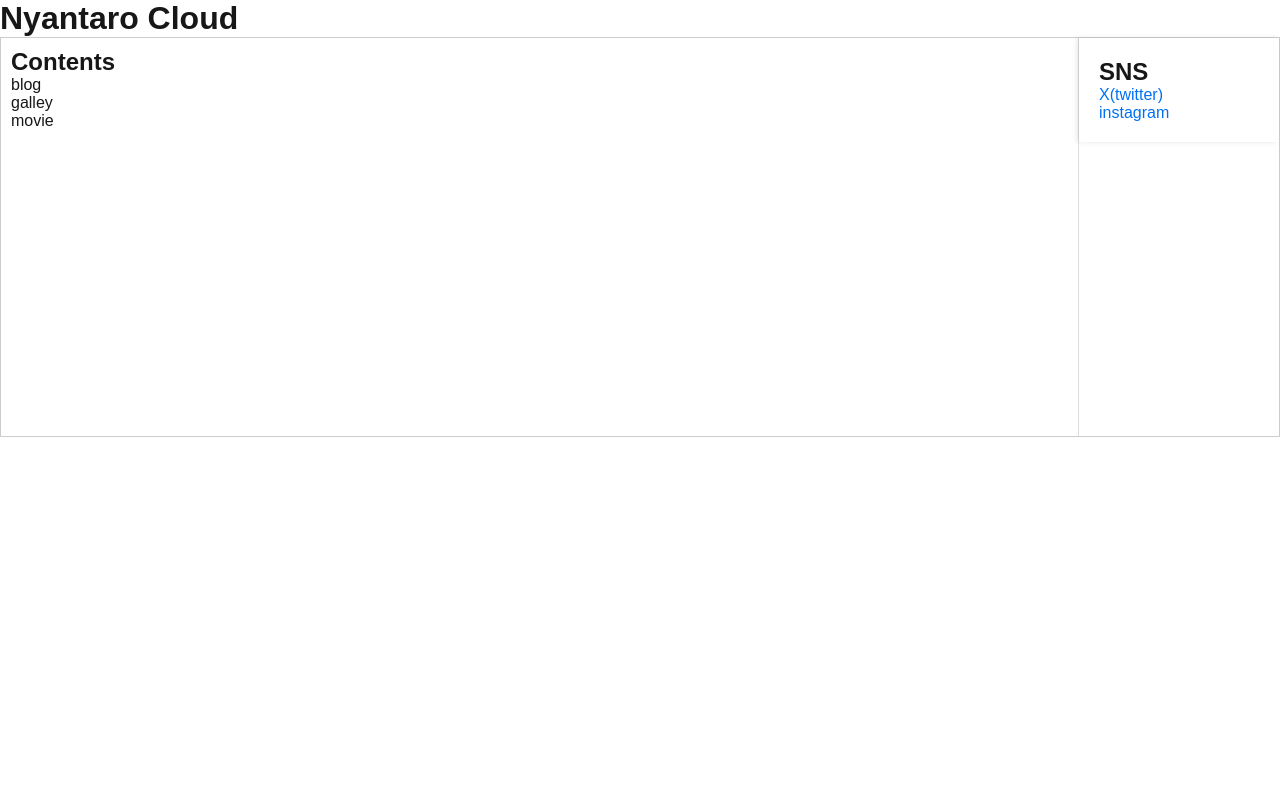
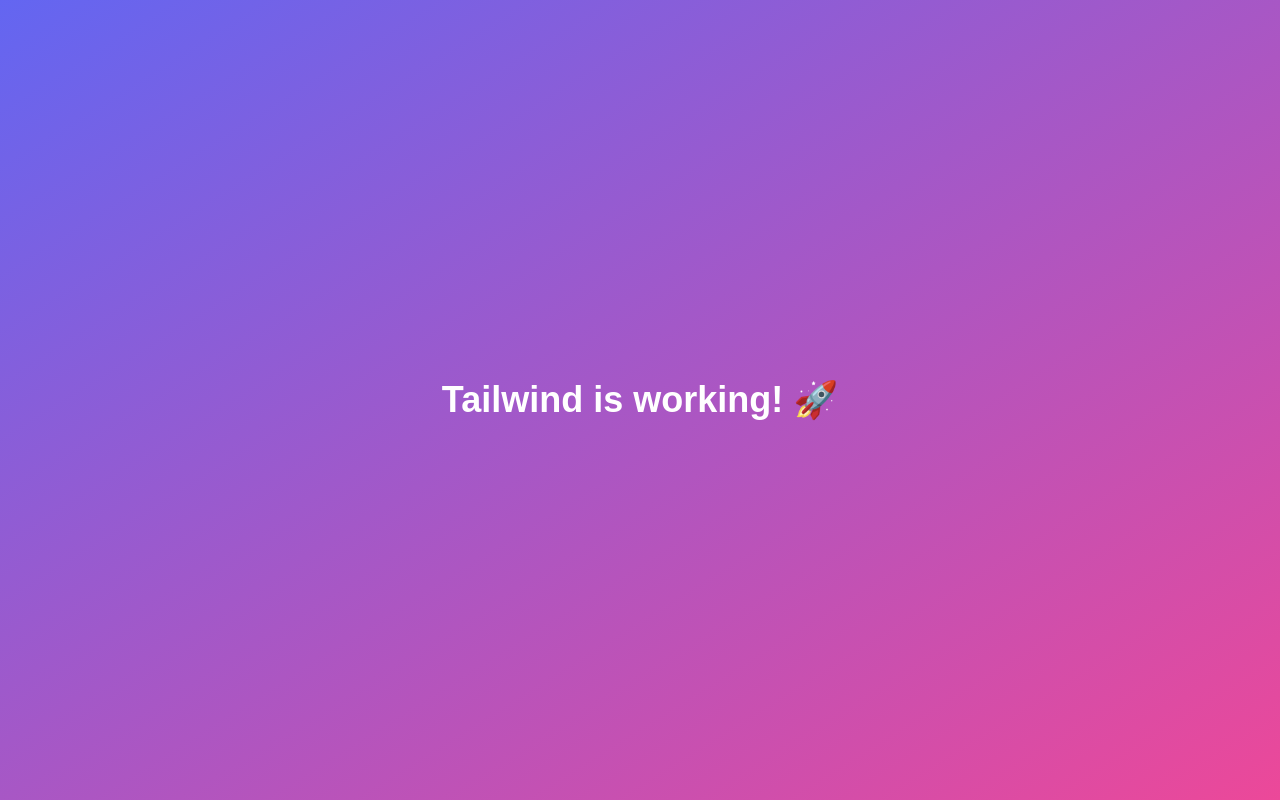
Before and after one commit to RyuNyan-Taro/nyantaro_cloud_web, a Next.js app: page / in a window 1280 px wide. Built offline with nearby package versions, Linux system fonts and the light colour scheme.

Commit message:
add tailwind manually.

```diff
--- /dev/null
+++ b/postcss.config.js
@@ -0,0 +1,6 @@
+module.exports = {
+  plugins: {
+    tailwindcss: {},
+    autoprefixer: {},
+  },
+}
--- a/src/app/globals.css
+++ b/src/app/globals.css
@@ -1,3 +1,8 @@
+@tailwind base;
+@tailwind components;
+@tailwind utilities;
+
+
 :root {
   --background: #ffffff;
   --foreground: #171717;
--- a/src/app/page.tsx
+++ b/src/app/page.tsx
@@ -2,44 +2,51 @@
 
 export default function Home() {
   return (
-    <div>
-      <h1>
-        Nyantaro Cloud
-      </h1>
-      <div className="container">
-        <div className="left-scroll">
-          <h2>
-            Contents
-          </h2>
-          <p>
-            blog<br />
-            galley<br />
-            movie
-          </p>
-        </div>
-        <div className="right-fixed">
-          <h2>
-            SNS
-          </h2>
-          <p>
-            <a
-              href="https://x.com/Nyantar83781816"
-              target="_blank"
-              rel="noopener noreferrer"
-              className="link"
-            >
-              X(twitter)</a><br />
-            <a
-              href="https://www.instagram.com/nyantarotaro/"
-              target="_blank"
-              rel="noopener noreferrer"
-              className="link"
-            >
-              instagram
-            </a>
-          </p>
-        </div>
-      </div>
-    </div>
-  );
+    <main className="flex min-h-screen items-center justify-center bg-gradient-to-br from-indigo-500 to-pink-500 text-white">
+      <h1 className="text-4xl font-bold">Tailwind is working! 🚀</h1>
+    </main>
+  )
 }
+// export default function Home() {
+//   return (
+//     <div>
+//       <h1>
+//         Nyantaro Cloud
+//       </h1>
+//       <div className="container">
+//         <div className="left-scroll">
+//           <h2>
+//             Contents
+//           </h2>
+//           <p>
+//             blog<br />
+//             galley<br />
+//             movie
+//           </p>
+//         </div>
+//         <div className="right-fixed">
+//           <h2>
+//             SNS
+//           </h2>
+//           <p>
+//             <a
+//               href="https://x.com/Nyantar83781816"
+//               target="_blank"
+//               rel="noopener noreferrer"
+//               className="link"
+//             >
+//               X(twitter)</a><br />
+//             <a
+//               href="https://www.instagram.com/nyantarotaro/"
+//               target="_blank"
+//               rel="noopener noreferrer"
+//               className="link"
+//             >
+//               instagram
+//             </a>
+//           </p>
+//         </div>
+//       </div>
+//     </div>
+//   );
+// }
--- /dev/null
+++ b/tailwind.config.js
@@ -0,0 +1,12 @@
+/** @type {import('tailwindcss').Config} */
+module.exports = {
+  content: [
+    './src/app/**/*.{ts,tsx}',
+    './src/pages/**/*.{ts,tsx}',
+    './src/components/**/*.{ts,tsx}',
+  ],
+  theme: {
+    extend: {},
+  },
+  plugins: [],
+}
```
Also changed, not shown: package.json (+21 -5 lines), 1 other file (tests, documents, lock files or other folders).
